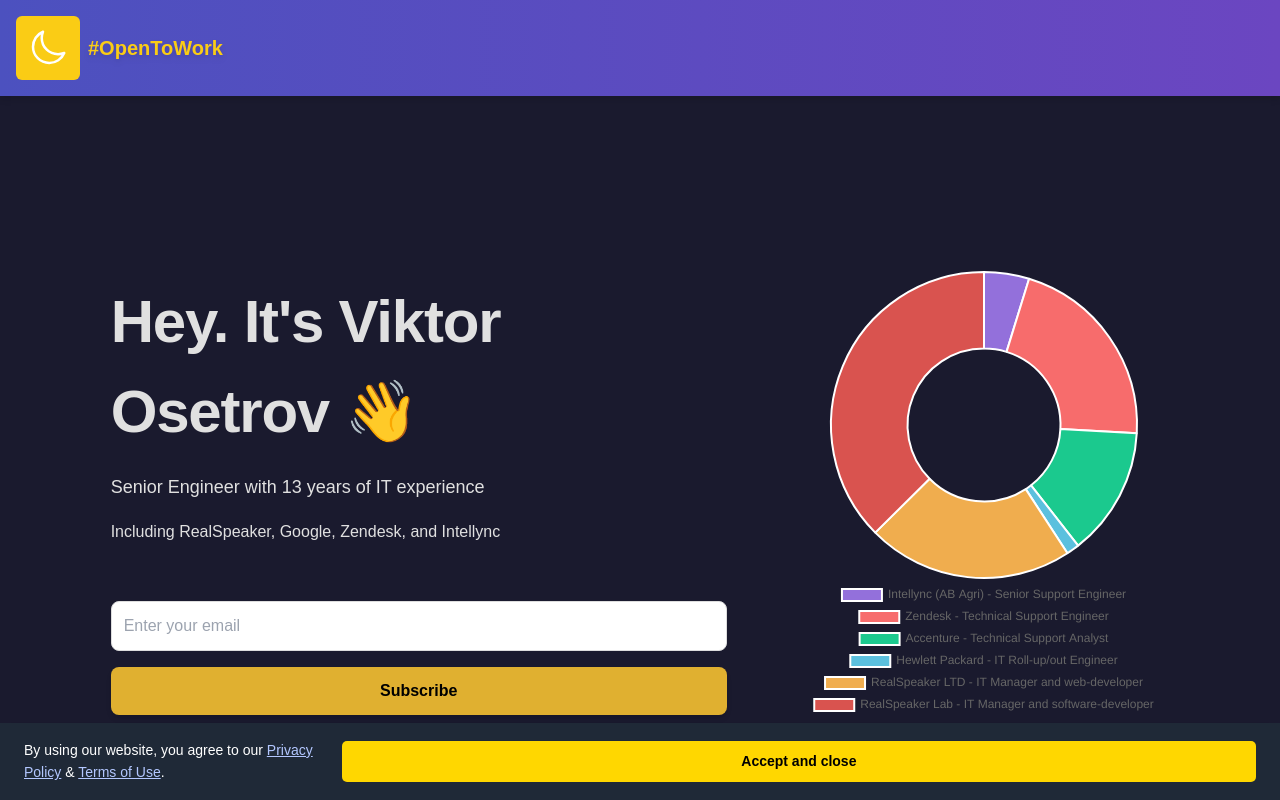
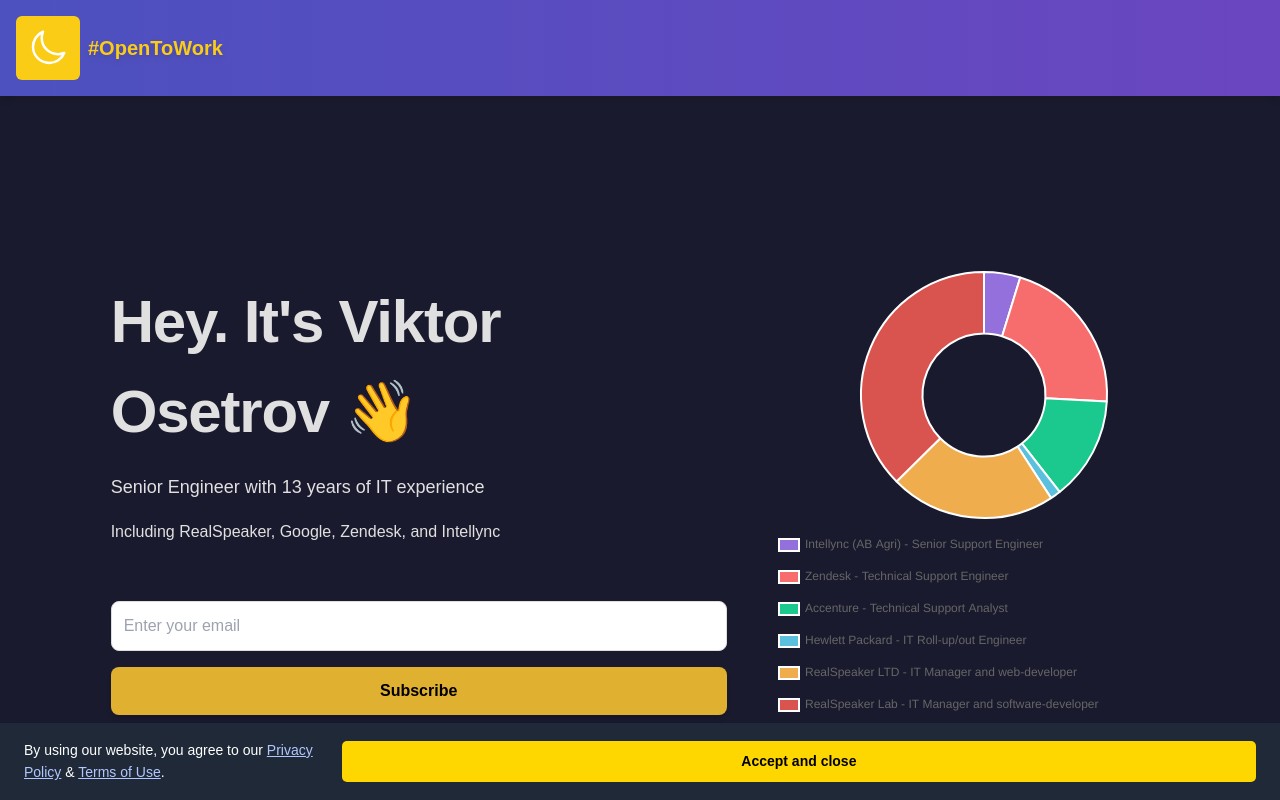
Before and after one commit to victorosetrov/mycv-react, a React (Create React App) app: page / in a window 1280 px wide. Shown: the top 800 px of the page. Built offline with nearby package versions, Linux system fonts and the light colour scheme.

Commit message:
Align left categories

```diff
--- a/src/components/DonutChartSection.jsx
+++ b/src/components/DonutChartSection.jsx
@@ -32,6 +32,11 @@ const DonutChartSection = ({ chartData }) => {
       legend: {
         display: true, // Display legend to show category names
         position: 'bottom',
+        align: 'start', // Align the legend items to the left
+        labels: {
+          boxWidth: 20, // Adjust size of the legend color box
+          padding: 20, // Padding between the text and the box
+        },
       },
       tooltip: {
         enabled: false, // Disable default tooltip
```
